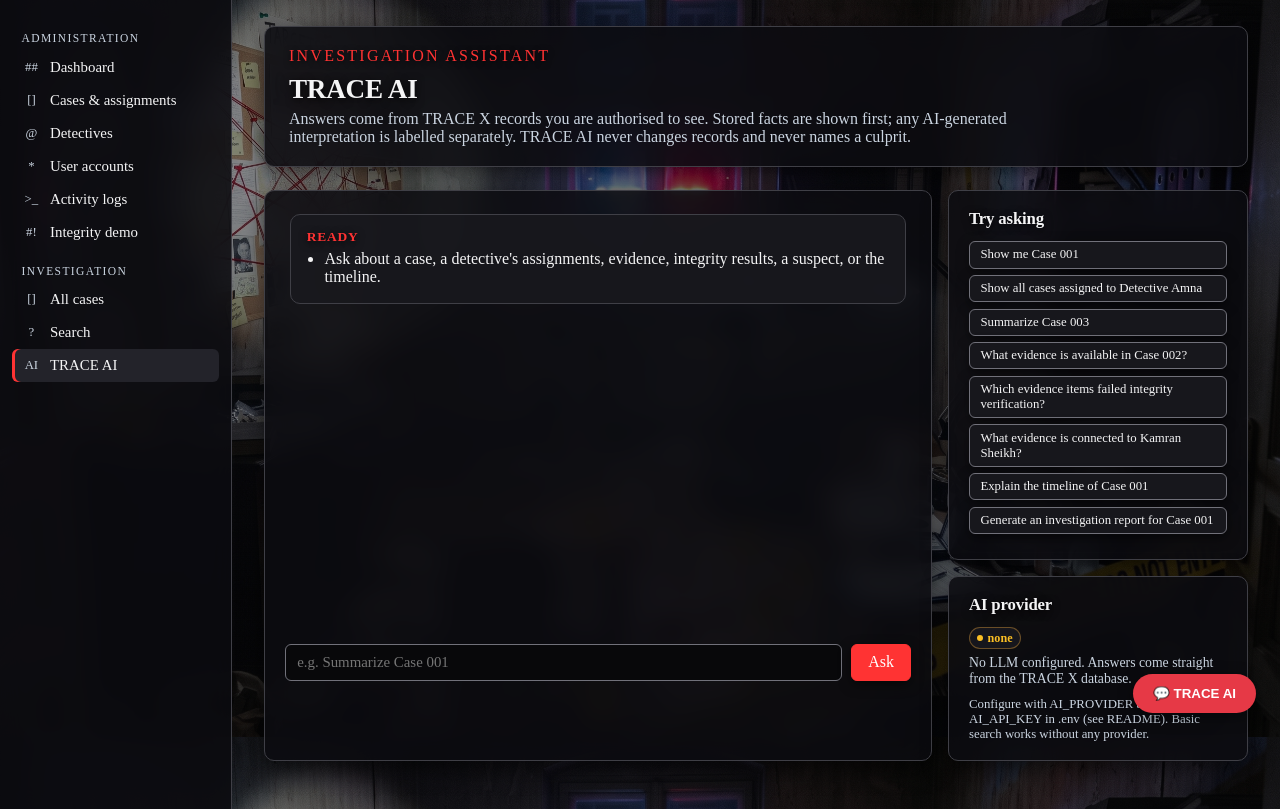
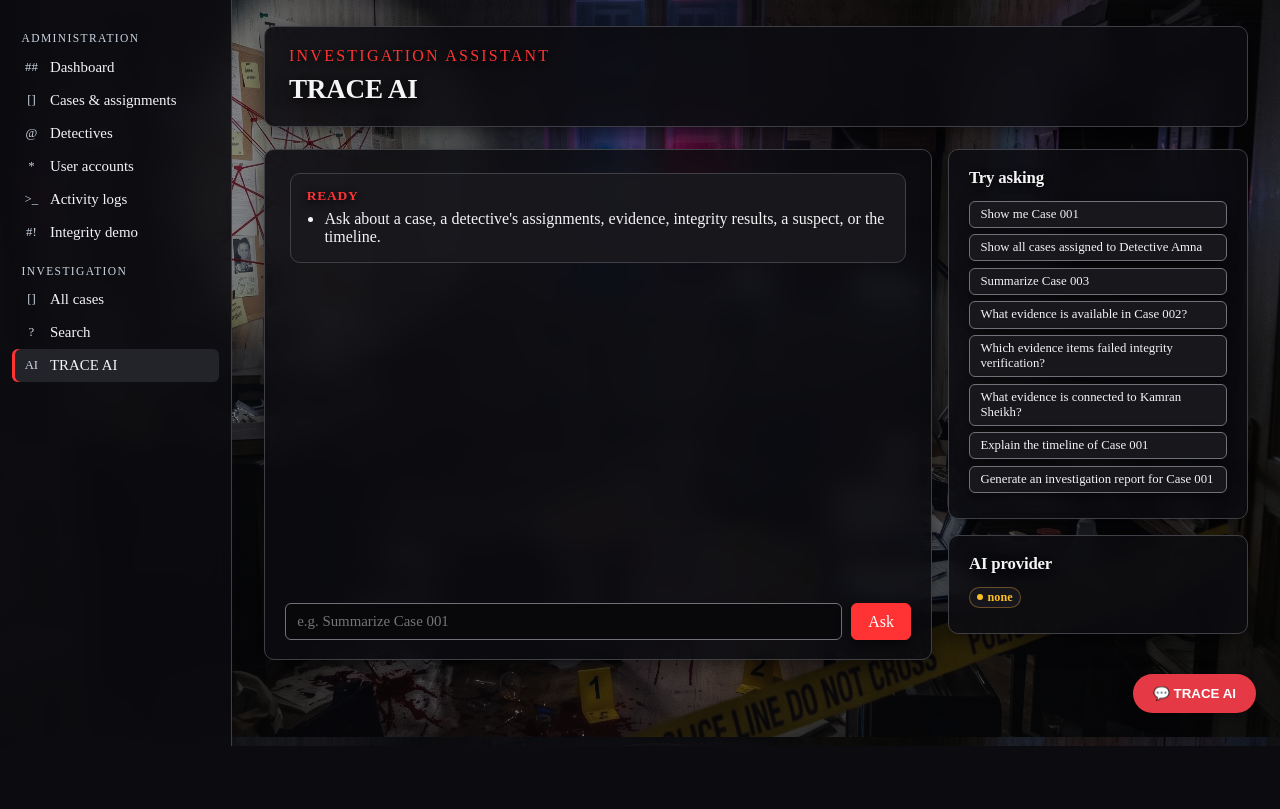
Before and after one commit to TRACEXX/TRACE-X, a Flask app: page /ai/ in a window 1280 px wide. Shown: the part 63-872 px from the top of the page. After the commit the page ends 809 px from the top, so only its background shows below. Run offline with Flask 3, Linux system fonts and the light colour scheme; the visitor is signed in with stand-in values (Sample User, id 1); data comes from the database, SQL or seed files in the repository; parts of the project's set-up code (start-up, migrations or seed data) failed here and were passed over.

Commit message:
Clean up UI template descriptions

```diff
--- a/templates/admin_logs.html
+++ b/templates/admin_logs.html
@@ -3,7 +3,7 @@
 {% block content %}
 <div class="page-head">
   <div><div class="eyebrow">Administrator</div><h1>Activity logs</h1>
-    <p class="muted" style="margin:.3rem 0 0">Logins, failed logins, case and evidence actions. Passwords and API keys are never logged.</p></div>
+    <p class="muted" style="margin:.3rem 0 0"></p></div>
 </div>
 <form method="get" class="card row" style="margin-bottom:1rem">
   <select name="user_id" style="width:auto" aria-label="User">
--- a/templates/ai.html
+++ b/templates/ai.html
@@ -2,9 +2,7 @@
 {% block title %}TRACE AI{% endblock %}
 {% block content %}
 <div class="page-head">
-  <div><div class="eyebrow">Investigation assistant</div><h1>TRACE AI</h1>
-    <p class="muted" style="margin:.3rem 0 0;max-width:760px">Answers come from TRACE X records you are authorised to see. Stored facts are shown first;
-      any AI-generated interpretation is labelled separately. TRACE AI never changes records and never names a culprit.</p></div>
+  <div><div class="eyebrow">Investigation assistant</div><h1>TRACE AI</h1></div>
 </div>
 
 <div class="ai-shell">
@@ -32,8 +30,6 @@
       <h3>AI provider</h3>
       <p style="margin:0 0 .4rem"><span class="chip {{ 'int-match' if provider.configured else 'int-unverified' }}">{{ provider.name }}</span>
         {% if provider.model %}<span class="mono faint" style="font-size:.8rem">{{ provider.model }}</span>{% endif %}</p>
-      <p class="muted" style="font-size:.86rem;margin:0">{{ provider.message }}</p>
-      <p class="hint" style="margin:.6rem 0 0">Configure with AI_PROVIDER and AI_API_KEY in .env (see README). Basic search works without any provider.</p>
     </section>
   </aside>
 </div>
--- a/templates/integrity_demo.html
+++ b/templates/integrity_demo.html
@@ -4,8 +4,7 @@
 {% block content %}
 <div class="page-head">
   <div><div class="eyebrow">Administrator tool</div><h1>Safe integrity demonstration</h1>
-    <p class="muted" style="margin:.3rem 0 0;max-width:760px">Copies a registered file to a temporary location, hashes the copy, changes one line
-      in the <strong>copy only</strong>, hashes it again and deletes it. The registered original is never opened for writing.</p></div>
+    <p class="muted" style="margin:.3rem 0 0;max-width:760px"></p></div>
 </div>
 <form method="post" class="card row" style="margin-bottom:1rem">
   {{ csrf() }}
--- a/templates/search.html
+++ b/templates/search.html
@@ -4,7 +4,7 @@
 {% block content %}
 <div class="page-head">
   <div><div class="eyebrow">Search</div><h1>Search case records</h1>
-    <p class="muted" style="margin:.3rem 0 0">Only cases you are allowed to open are searched. Try <span class="mono">CASE-002</span>, <span class="mono">EV-0003</span>, a name or a keyword.</p></div>
+    <p class="muted" style="margin:.3rem 0 0"></p></div>
 </div>
 <form method="get" class="card row" style="margin-bottom:1rem">
   <input type="search" name="q" value="{{ query }}" placeholder="e.g. access card, Kamran, EV-0002, case 3" style="flex:1;min-width:220px" autofocus aria-label="Search">
```
